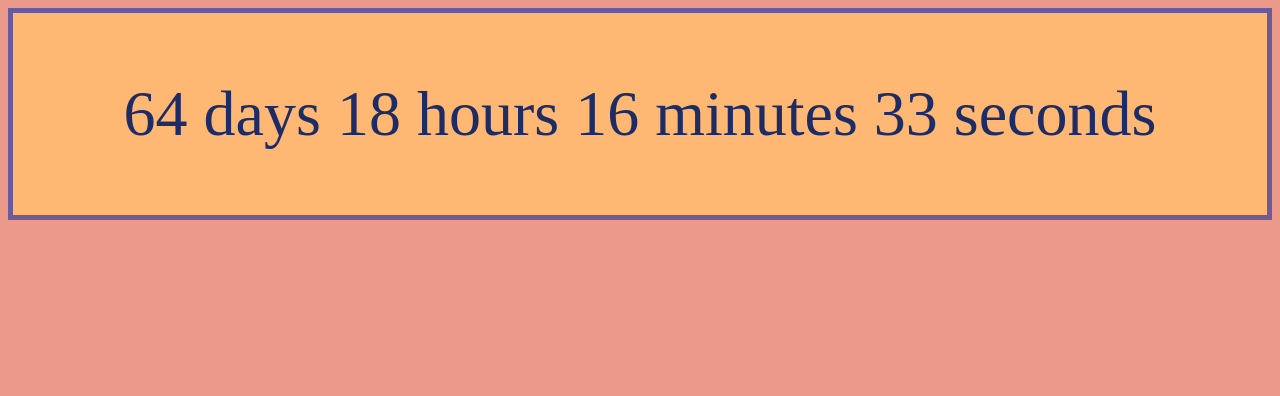
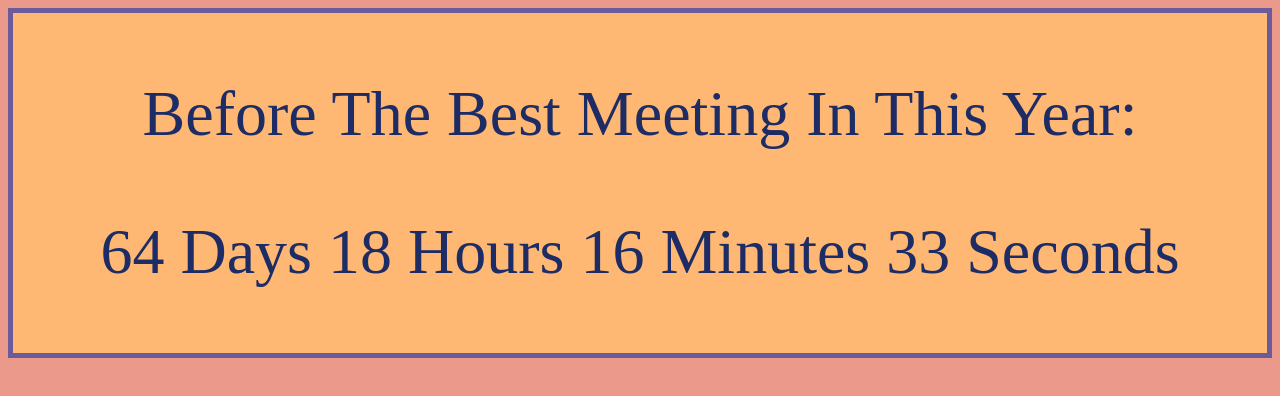
Before and after one commit to AlexOvsyannikov/timerTest, a plain HTML site: page index.html in a window 1280 px wide. Drawn offline with Linux system fonts and the light colour scheme.

Commit message:
minor changes

```diff
--- a/index.html
+++ b/index.html
@@ -9,6 +9,7 @@
     </head>
     <body>
         <div class="timer">
+            <p id="description">Before The Best Meeting In This Year:</p>
             <p id="timer"></p>
         </div>
     </body>
--- a/scripts.js
+++ b/scripts.js
@@ -12,5 +12,6 @@ let timer = setInterval(()=>{
     let seconds = Math.floor(distance / 1000);
 
     const htmlTimer = document.getElementById('timer');
-    htmlTimer.textContent = `${days} days ${hours} hours ${minutes} minutes ${seconds} seconds`;
+
+    htmlTimer.textContent = `${days} Days ${hours} Hours ${minutes} Minutes ${seconds} Seconds`;
 }, 1000);
--- a/style.css
+++ b/style.css
@@ -5,6 +5,9 @@
     font-size:5vw;
     background-color: #FEB873;
 }
+.description{
+    color: #1D2C65;
+}
 body {
     /*FEB873 EB998B B088AD 6B5B9A 1D2C65*/
     background-color: #EB998B;
```
